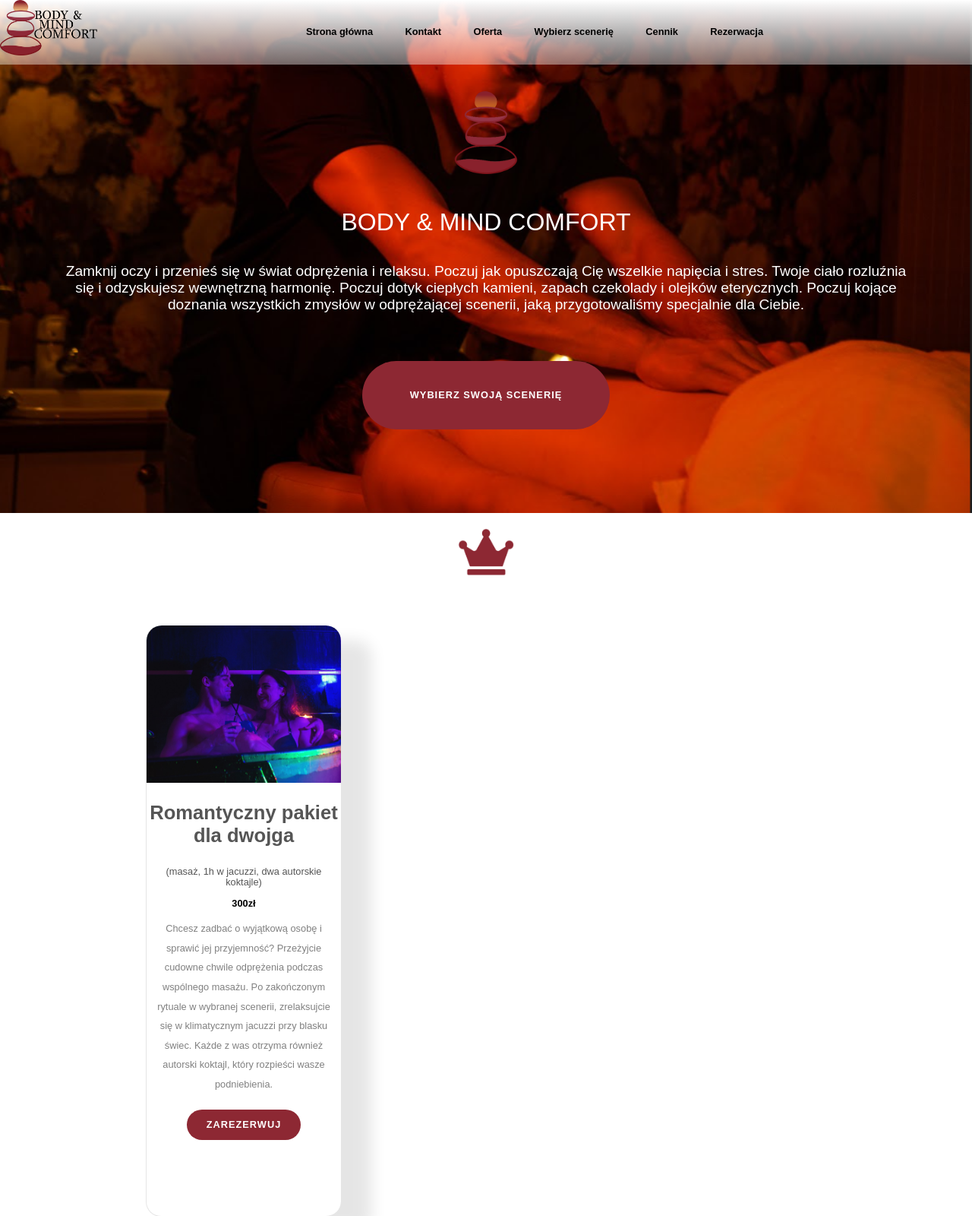
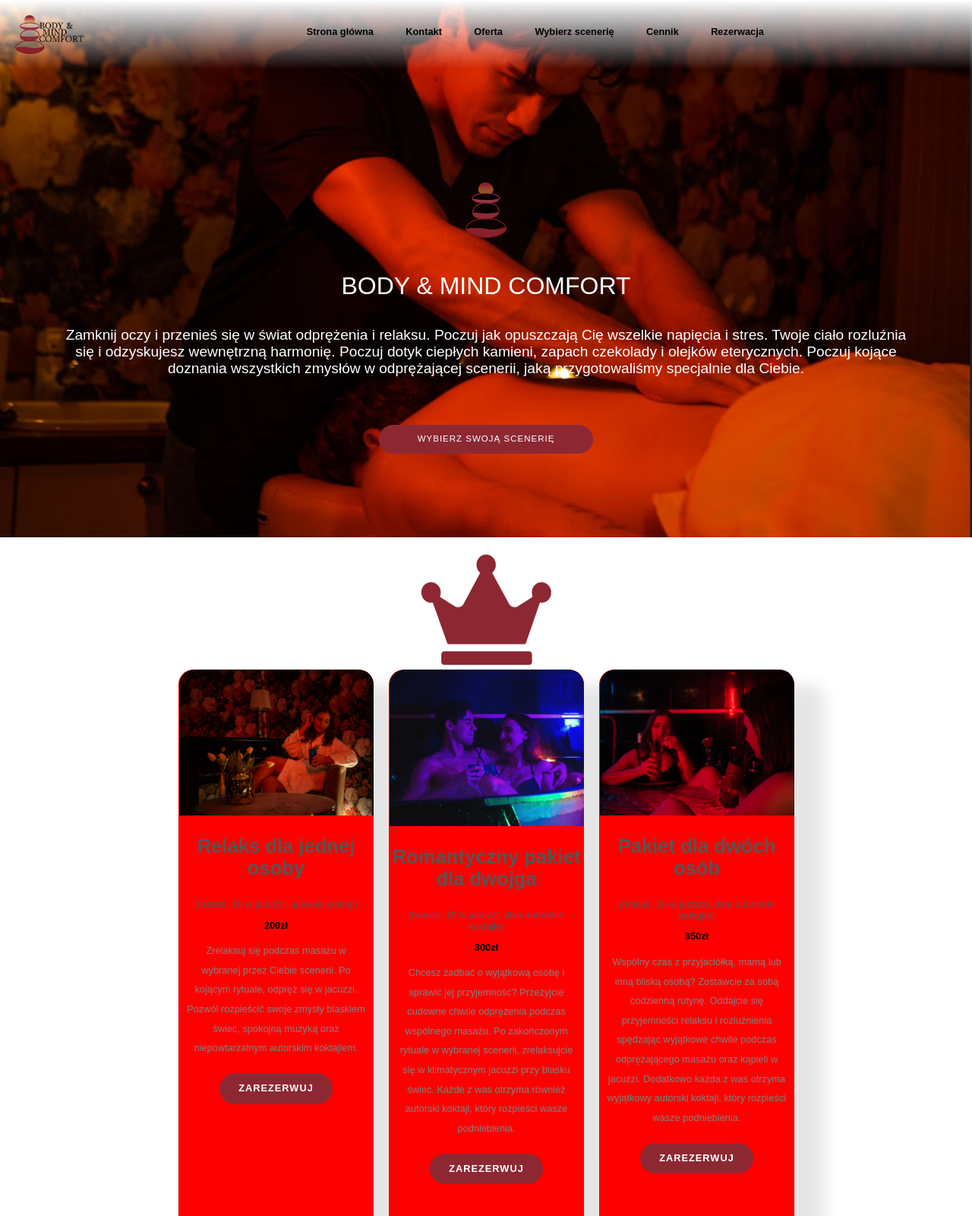
Before and after one commit to mateushzet/bmcomfort-spa-website, a website built with Parcel: page index.html in a window 1280 px wide. Shown: the top 1600 px of the page at 76% size. Built offline with nearby package versions, Linux system fonts and the light colour scheme; a script that the page names is missing.

Commit message:
desktop in progress

```diff
--- a/css/main.css
+++ b/css/main.css
@@ -731,6 +731,17 @@ li a{
   margin: 0;
 }
 
+
+#blockMedia{
+  display: inline-block;
+}
+
+#blockFull{
+  display: none;
+
+}
+
+
 @media only screen and (min-width: 768px){
 
   .container{
@@ -811,7 +822,7 @@ li a{
   }
 
   h1{
-    margin: 4vw;
+    margin: 2vw;
     font-size: 5vw;
     line-height: 5vw;
   }
@@ -830,9 +841,9 @@ li a{
 
   #imgLogo{
     display: block;
-    margin-top: 15vh;
+    margin-top: 30vh;
     display: inline-block;
-    max-width: 15vw;
+    max-width: 10vw;
   }
 
   h6{
@@ -925,20 +936,58 @@ li a{
   }
 
   #btn2{
-    max-width: 20%;
-    padding: 3% 5%;
+    max-width: 100%;
+    padding: 1% 4%;
     margin: 5%;
+    font-weight: 500;
+    font-size: 0.9vw;
   }
 
   #logobig{
     display: inline-block;
-    max-width: 10vw;
+    max-width: 7vw;
   float: left;
+    padding: 20px;
   }
 
   a{
     z-index: 10;
   }
 
+  .header{
+    position: fixed;
+    width: 100%;
+    left: 0;
+    top: 0;
+    z-index: 2;
+    background-image: linear-gradient(0deg, rgba(255,255,255,0),white);
+
+  }
+
+  .offers{
+    display: flex;
+    justify-content: center;
+  }
+
+  .block{
+    width: 20%;
+    margin:10%;
+    background-color: red;
+    margin: 0 10px;
+  }
+
+  #crown{
+    margin: auto;
+    max-width: 25vw;
+    max-height: 15vw;
+  }
+
+  #blockMedia{
+    display: none;
+  }
+
+  #blockFull{
+    display: inline-block;
+  }
 
 }
--- a/index.html
+++ b/index.html
@@ -82,7 +82,9 @@
   </section>
 
   <img src="images/crown.png" alt="img" id="crown">
-  <div id="offermid" >
+  <section class="offers">
+
+  <div class="block" id="blockMedia">
     <img src="images/offer2.jpg" alt="img" class="offerimg">
     <H3>Romantyczny pakiet dla dwojga <br></H3>
     <h3 class ="h3mini">(masaż, 1h w jacuzzi, dwa autorskie koktajle)</H3>
@@ -93,7 +95,7 @@
     <a class="btn" href="#rezerwacja">ZAREZERWUJ</a>
   </div>
 
-  <section class="offers">
+
     <a id="oferta"> </a>
     <div class="block" >
       <img src="images/offer1.jpg" alt="img" class="offerimg">
@@ -102,6 +104,17 @@
       <h3 class="h4bold">200zł</h3>
       <h4>Zrelaksuj się podczas masażu w wybranej przez Ciebie scenerii. Po kojącym rytuale, odpręż się w jacuzzi. Pozwól rozpieścić swoje zmysły blaskiem świec, spokojną muzyką oraz niepowtarzalnym autorskim koktajlem. </h4>
       <a class="btn">ZAREZERWUJ</a>
+    </div>
+
+    <div class="block" id="blockFull">
+      <img src="images/offer2.jpg" alt="img" class="offerimg">
+      <H3>Romantyczny pakiet dla dwojga <br></H3>
+      <h3 class ="h3mini">(masaż, 1h w jacuzzi, dwa autorskie koktajle)</H3>
+      <h3 class="h4bold">300zł</h3>
+      <h4>Chcesz zadbać o wyjątkową osobę i sprawić jej przyjemność? Przeżyjcie cudowne chwile odprężenia podczas wspólnego masażu.
+        Po zakończonym rytuale w wybranej scenerii, zrelaksujcie się w klimatycznym jacuzzi przy blasku świec. Każde z was otrzyma również autorski koktajl,
+        który rozpieści wasze podniebienia. </h4>
+      <a class="btn" href="#rezerwacja">ZAREZERWUJ</a>
     </div>
 
     <div class="block">
```
